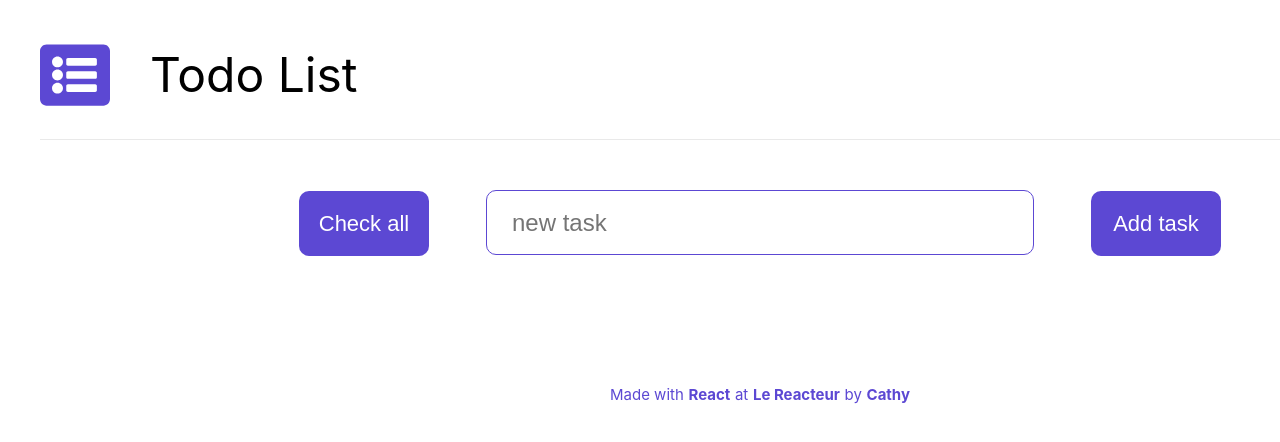
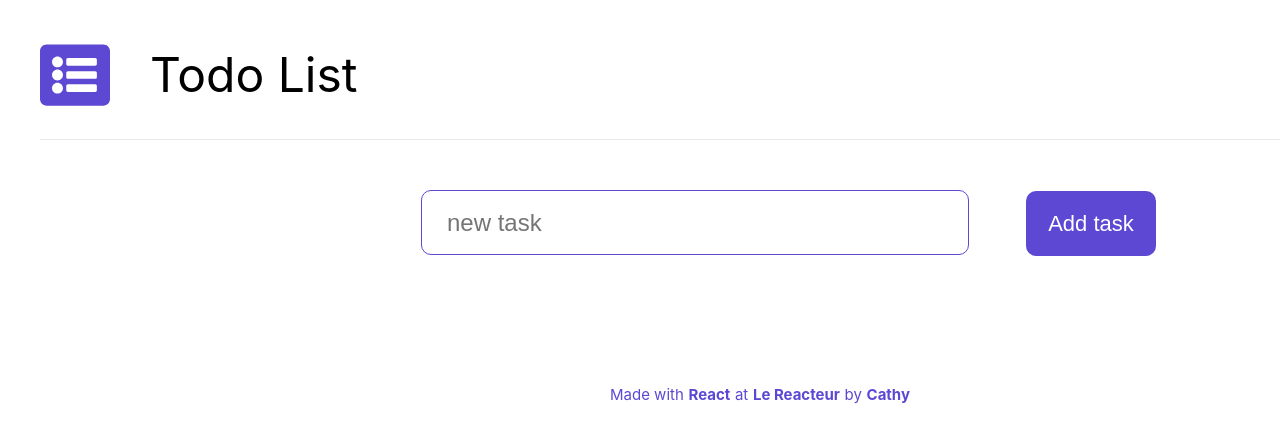
Before and after one commit to csengmany/todo-list, a React (Create React App) app: page / in a window 1280 px wide. Shown: the top 442 px of the page. Built offline with nearby package versions, Linux system fonts and the light colour scheme.

Commit message:
hide the button check all if todoList is empty

```diff
--- a/src/components/CrudTask.js
+++ b/src/components/CrudTask.js
@@ -2,6 +2,7 @@ const CrudTask = ({ task, setTask, taskList, setTaskList }) => {
     return (
         <div>
             {/* button check all */}
+            {taskList.length > 0 && (
                 <button
                     onClick={() => {
                         //if todolist is not empty
@@ -31,7 +32,7 @@ const CrudTask = ({ task, setTask, taskList, setTaskList }) => {
                 >
                     Check all
                 </button>
-
+            )}
             {/* input text */}
             <input
                 className="input-text"
@@ -43,7 +44,6 @@ const CrudTask = ({ task, setTask, taskList, setTaskList }) => {
                     setTask(event.target.value);
                 }}
             />
-
             {/* button add task */}
             <button
                 onClick={() => {
```
Lines whose indentation alone changed are shown as unchanged.
